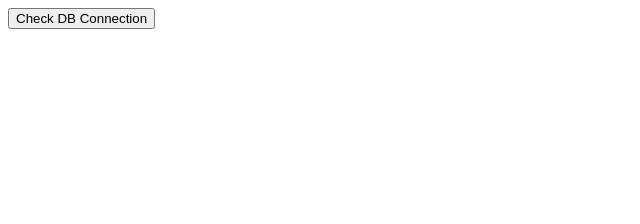
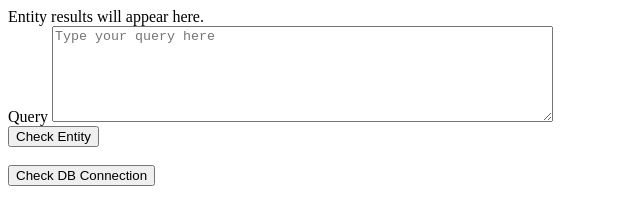
Before and after one commit to JoshuaDelosSantos/txt2sql, a plain HTML site: page static/index.html in a window 1280 px wide. Shown: the whole page, without its empty margins (0-640 px from the left). Drawn offline with Linux system fonts and the light colour scheme.

Commit message:
Add entity check feature initial ui

```diff
--- a/static/index.html
+++ b/static/index.html
@@ -6,8 +6,16 @@
 		<title>txt2sql - DB Check</title>
 	</head>
 	<body>
+		<div id="entity-display">Entity results will appear here.</div>
+		<form id="entity-form">
+			<label for="query-input">Query</label>
+			<textarea id="query-input" name="query" rows="6" cols="60" placeholder="Type your query here"></textarea>
+			<br />
+			<button id="check-entity-btn" type="submit">Check Entity</button>
+		</form>
+		<br />
 	    <button id="check-db-btn" type="button">Check DB Connection</button>
-        <div id="status"></div>
+		<div id="status"></div>
 		<script src="/static/scripts.js"></script>
 	</body>
 </html>
```
